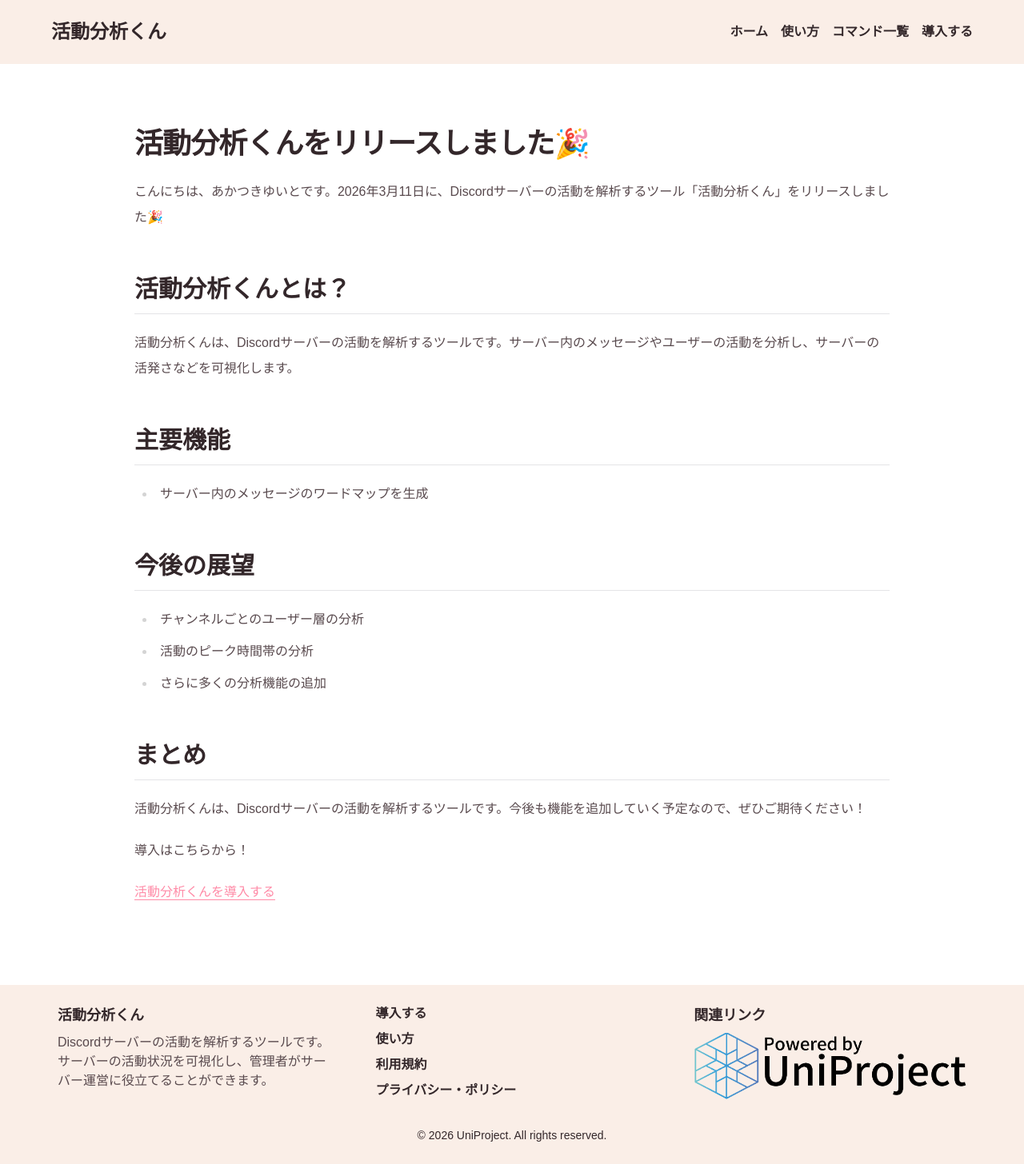
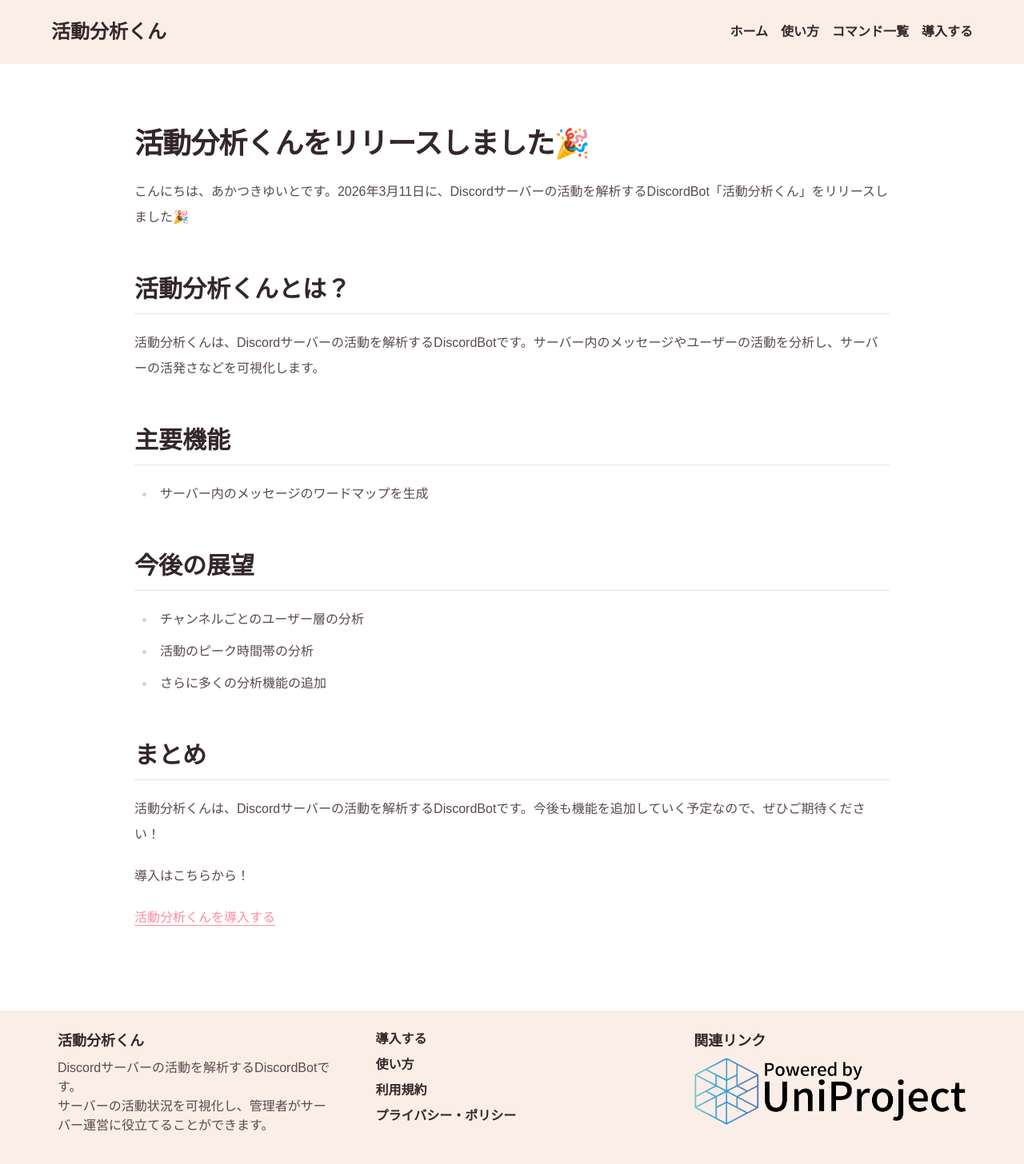
Before and after one commit to UniPro-tech/AnalyzeBotSite, a Next.js app: page /posts/00001 in a window 1280 px wide. Shown: the top 1456 px of the page at 80% size. Built offline with nearby package versions, Linux system fonts and the light colour scheme.

Commit message:
活動分析くんの説明文を「ツール」から「DiscordBot」に修正

```diff
--- a/src/app/howto/page.tsx
+++ b/src/app/howto/page.tsx
@@ -127,7 +127,7 @@ export default function HowToUse() {
                 オプトアウトについて
               </h2>
               <p className={`${HeroStyles.paragraph} mb-8`}>
-                活動分析くんはユーザーの活動データを解析するツールですが、ユーザーはいつでもオプトアウトできます。オプトアウトすると、そのユーザーのデータは解析されなくなります。
+                活動分析くんはユーザーの活動データを解析するBotですが、ユーザーはいつでもオプトアウトできます。オプトアウトすると、そのユーザーのデータは解析されなくなります。
               </p>
               <p className={`${PrimaryStyles.paragraph}`}>
                 オプトアウトはユーザー単位のみならず、特定のチャンネルに対して行うこともできます。
--- a/src/app/posts/00001/page.mdx
+++ b/src/app/posts/00001/page.mdx
@@ -2,17 +2,17 @@ import Link from "next/link";
 
 export const metadata = {
   title: "活動分析くんをリリースしました🎉",
-  description: "Discordサーバーの活動を解析するツール「活動分析くん」をリリースしました🎉",
+  description: "Discordサーバーの活動を解析するDiscordBot「活動分析くん」をリリースしました🎉",
   publishedAt: "2026-03-11",
 };
 
 # 活動分析くんをリリースしました🎉
 
-こんにちは、あかつきゆいとです。2026年3月11日に、Discordサーバーの活動を解析するツール「活動分析くん」をリリースしました🎉
+こんにちは、あかつきゆいとです。2026年3月11日に、Discordサーバーの活動を解析するDiscordBot「活動分析くん」をリリースしました🎉
 
 ## 活動分析くんとは？
 
-活動分析くんは、Discordサーバーの活動を解析するツールです。サーバー内のメッセージやユーザーの活動を分析し、サーバーの活発さなどを可視化します。
+活動分析くんは、Discordサーバーの活動を解析するDiscordBotです。サーバー内のメッセージやユーザーの活動を分析し、サーバーの活発さなどを可視化します。
 
 ## 主要機能
 
@@ -26,7 +26,7 @@ export const metadata = {
 
 ## まとめ
 
-活動分析くんは、Discordサーバーの活動を解析するツールです。今後も機能を追加していく予定なので、ぜひご期待ください！
+活動分析くんは、Discordサーバーの活動を解析するDiscordBotです。今後も機能を追加していく予定なので、ぜひご期待ください！
 
 導入はこちらから！
 
--- a/src/components/Footer.tsx
+++ b/src/components/Footer.tsx
@@ -23,7 +23,7 @@ export default function Footer() {
               活動分析くん
             </h4>
             <p className={`${HeaderFooterStyles.paragraph} wrap-`}>
-              Discordサーバーの活動を解析するツールです。
+              Discordサーバーの活動を解析するDiscordBotです。
               <br />
               サーバーの活動状況を可視化し、
               <wbr />
--- a/src/components/HeroSlideshow.tsx
+++ b/src/components/HeroSlideshow.tsx
@@ -40,7 +40,7 @@ export default function HeroSlideshow() {
           <div className="mx-auto max-w-xl text-center lg:mx-0 lg:text-left">
             <h2 className={`${HeroStyles.headline} mb-4`}>活動分析くん</h2>
             <p className={`${HeroStyles.paragraph} mb-8`}>
-              Discordサーバーの活動を解析するツールです。
+              Discordサーバーの活動を解析するDiscordBotです。
             </p>
             <div className="flex flex-wrap gap-4 justify-center lg:justify-start">
               <Link href="/invite" className={`${HeroStyles.button}`}>
```
